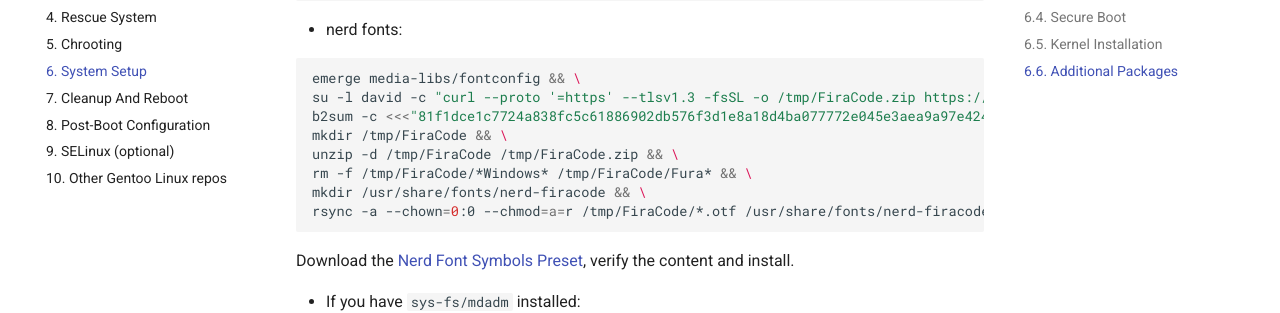
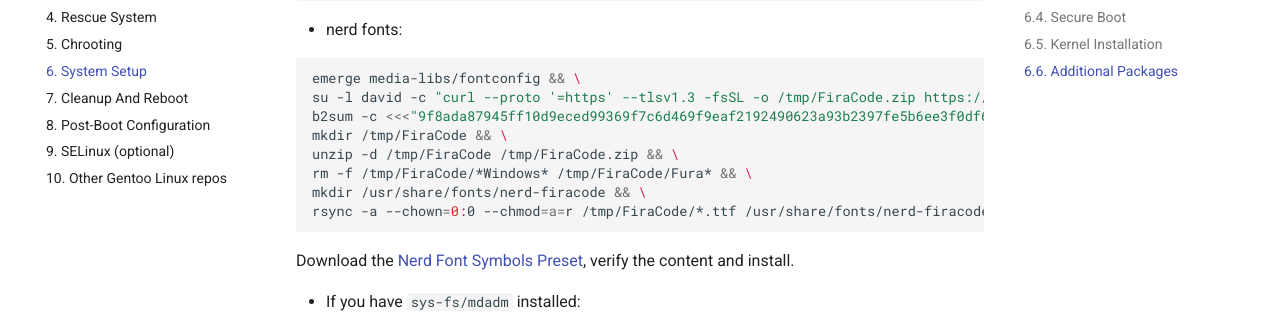
Before and after one commit to duxsco/gentoo-installation, an MkDocs documentation site: the page built from docs/system_setup.md, in a window 1280 px wide and 900 px high, scrolled down 8427 px. Shown: the part 172-485 px from the top of the window. Built offline with MkDocs 1.6.1 and Material for MkDocs 9.7.7, drawn with Linux system fonts in a browser that asks for light colours; comment, search, counter and statistics services are not loaded.

Commit message:
Update FiraCode font

````diff
--- a/docs/system_setup.md
+++ b/docs/system_setup.md
@@ -445,13 +445,13 @@ sed -i 's/^end$/    source "$HOME\/.bash_aliases"\n    starship init fish | sour
 
 ```bash
 emerge media-libs/fontconfig && \
-su -l david -c "curl --proto '=https' --tlsv1.3 -fsSL -o /tmp/FiraCode.zip https://github.com/ryanoasis/nerd-fonts/releases/download/v2.1.0/FiraCode.zip" && \
-b2sum -c <<<"81f1dce1c7724a838fc5c61886902db576f3d1e8a18d4ba077772e045e3aea9a97e424b6fcd92a40a419f3ba160b3cad09609812c5496709f4b6a52c2b7269e6  /tmp/FiraCode.zip" && \
+su -l david -c "curl --proto '=https' --tlsv1.3 -fsSL -o /tmp/FiraCode.zip https://github.com/ryanoasis/nerd-fonts/releases/download/v2.2.2/FiraCode.zip" && \
+b2sum -c <<<"9f8ada87945ff10d9eced99369f7c6d469f9eaf2192490623a93b2397fe5b6ee3f0df6923b59eb87e92789840a205adf53c6278e526dbeeb25d0a6d307a07b18  /tmp/FiraCode.zip" && \
 mkdir /tmp/FiraCode && \
 unzip -d /tmp/FiraCode /tmp/FiraCode.zip && \
 rm -f /tmp/FiraCode/*Windows* /tmp/FiraCode/Fura* && \
 mkdir /usr/share/fonts/nerd-firacode && \
-rsync -a --chown=0:0 --chmod=a=r /tmp/FiraCode/*.otf /usr/share/fonts/nerd-firacode/; echo $?
+rsync -a --chown=0:0 --chmod=a=r /tmp/FiraCode/*.ttf /usr/share/fonts/nerd-firacode/; echo $?
 ```
 
 Download the [Nerd Font Symbols Preset](https://starship.rs/presets/nerd-font.html), verify the content and install.
````
